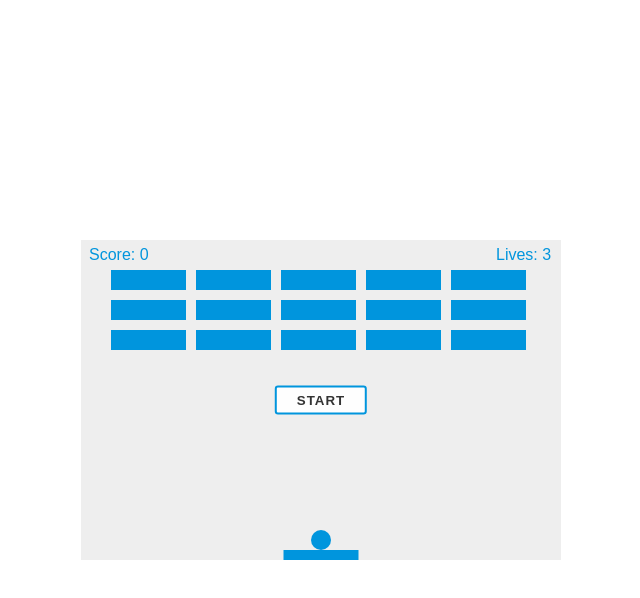
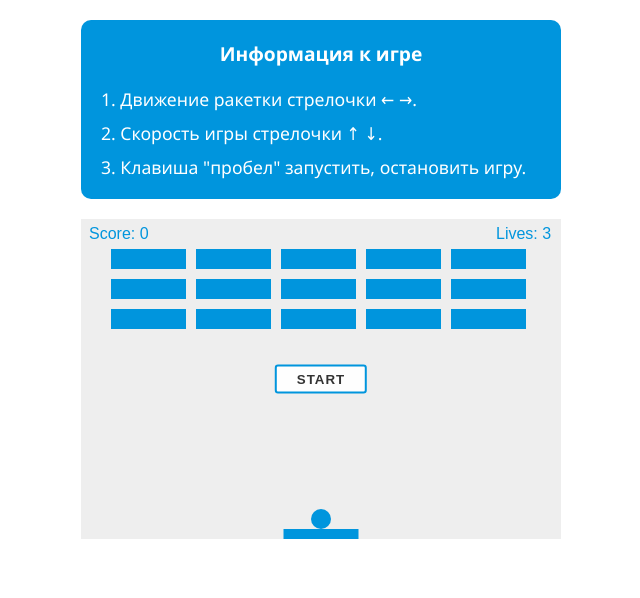
Before and after one commit to Nailheart/Breakout, a plain HTML site: page index.html in a window 1280 px wide. Shown: the whole page, without its empty margins (319-959 px from the left). Drawn offline with Linux system fonts and the light colour scheme.

Commit message:
Вынесенны стили в отдельный файл, добавлено инфо по игре

```diff
--- a/index.html
+++ b/index.html
@@ -3,52 +3,23 @@
 <head>
     <meta charset="utf-8" />
     <title>MDN Breakout Game</title>
-    <style>
-    	* { padding: 0; margin: 0; }
-
-      .game {
-        display: flex;
-        justify-content: center;
-        align-items: center;
-        min-height: 100vh;
-        margin: 0 auto;
-        position: relative;
-      }
-
-    	canvas {
-        background: #eee;
-        display: block;
-      }
-
-      .btnStart {
-        color: #333;
-        font-family: Arial, Helvetica, sans-serif;
-        font-weight: bold;
-        text-transform: uppercase;
-        letter-spacing: 1px;
-        padding: 5px 20px;
-        background-color: #fefefe;
-        border: 2px solid #0095dd;
-        border-radius: .2rem;
-        cursor: pointer;
-        position: absolute;
-        top: 50%;
-        left: 50%;
-        transform: translate(-50%, -50%);
-      }
-
-      .btnStart--hide {
-        display: none;
-      }
-    </style>
+    <link rel="stylesheet" href="style.css">
 </head>
 <body>
 
+  <div class="game-info">
+    <h1 class="game-title">Информация к игре</h1>
+    <ul class="game-list">
+      <li class="game-item">1. Движение ракетки стрелочки &#8592; &#8594;.</li>
+      <li class="game-item">2. Скорость игры стрелочки &#8593; &#8595;.</li>
+      <li class="game-item">3. Клавиша "пробел" запустить, остановить игру.</li>
+    </ul>
+  </div>
+
   <div class="game">
     <canvas id="myCanvas" width="480" height="320"></canvas>
-    <button class="btnStart" type="button">Start</button>
+    <button class="btn-start" type="button">Start</button>
   </div>
-
 
 <script src="index.js"></script>
 </body>
--- /dev/null
+++ b/style.css
@@ -0,0 +1,69 @@
+body {
+  font-family: 'Segoe UI', Tahoma, Geneva, Verdana, sans-serif;
+  margin: 0;
+}
+
+canvas {
+  background: #eee;
+  display: block;
+}
+
+.game-info {
+  color: #fff;
+  width: 480px;
+  margin: 20px auto;
+  padding: 20px;
+  background-color: #0095dd;
+  border-radius: 10px;
+  box-sizing: border-box;
+}
+
+.game-title {
+  font-size: 1.2rem;
+  text-align: center;
+  margin-top: 0;
+  margin-bottom: 20px;
+}
+
+.game-list {
+  list-style: none;
+  margin: 0;
+  padding: 0;
+}
+
+.game-item {
+  font-size: 1.1rem;
+  margin-bottom: 10px;
+  position: relative;
+}
+
+.game-item:last-child {
+  margin-bottom: 0;
+}
+
+.game {
+  display: flex;
+  justify-content: center;
+  position: relative;
+}
+
+.btn-start {
+  color: #333;
+  font-family: Arial, Helvetica, sans-serif;
+  font-weight: bold;
+  text-transform: uppercase;
+  letter-spacing: 1px;
+  padding: 5px 20px;
+  background-color: #fefefe;
+  border: 2px solid #0095dd;
+  border-radius: .2rem;
+  cursor: pointer;
+  position: absolute;
+  top: 50%;
+  left: 50%;
+  transform: translate(-50%, -50%);
+}
+
+.btn-start--hide {
+  display: none;
+}
```
